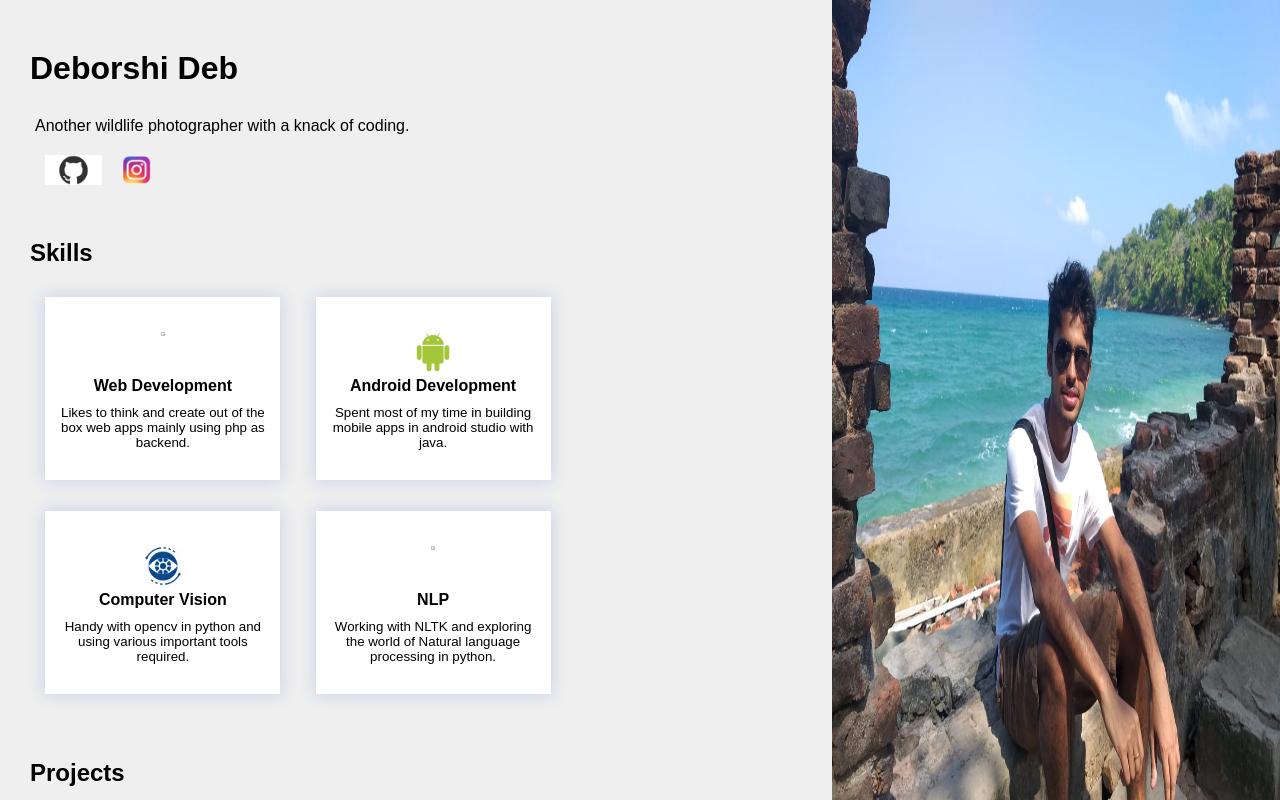
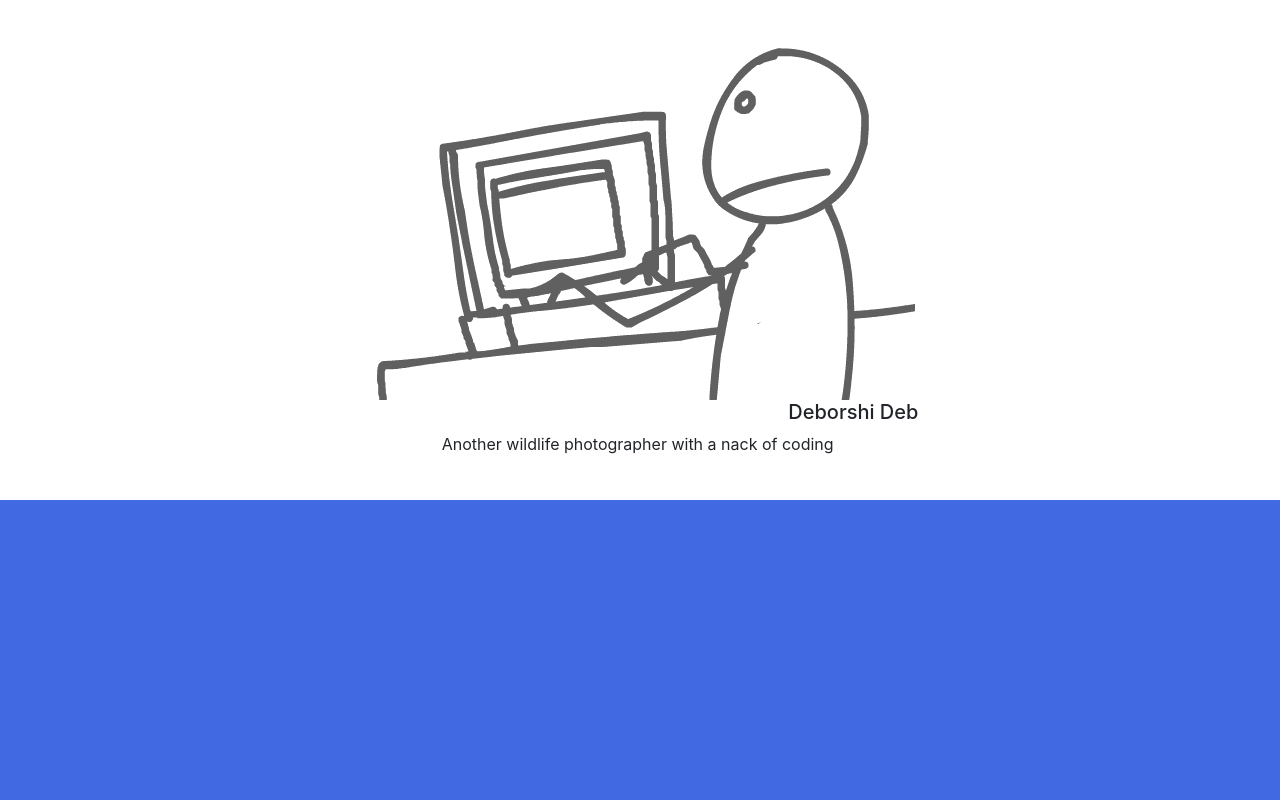
Before and after one commit to DebDx/resume, a plain HTML site: page index.html in a window 1280 px wide. Drawn offline with nearby package versions, Linux system fonts and the light colour scheme.

Commit message:
second commit

```diff
--- a/index.html
+++ b/index.html
@@ -1,66 +1,38 @@
-<html>
-    <head>
-        <title>Resume Page</title>
-        <meta name="viewport" content="width=device-width, initial-scale=1.0">
-        <link rel="stylesheet" href="style.css">
-    </head>
-    <body>
-        <div class="profile-img">
-            <img src="d.jpeg">
-        </div>
-      <div class="profile-info">
-          <h1>Deborshi Deb</h1>
-          <p class="about">Another wildlife photographer with a knack of coding.</p>
-          <div class="social-media">
-            <a href="https://github.com/DebDx"><img src="github.png"></a>
-            <a href="https://instagram.com/deborshi_deb"><img src="insta.png"></a>
-        </div>
-        <h2>Skills</h2>
-        <div class="skills">
-        <img src="web.png">
-        <p><b>Web Development</b></p>
-        <small>
-         Likes to think and create out of the box web apps mainly using php as backend.
-        </small>
-    </div>
-    <div class="skills">
-        <img src="android.png">
-        <p><b>Android Development</b></p>
-        <small>
-         Spent most of my time in building mobile apps in android studio with java.
-        </small>
-    </div>
-    <div class="skills">
-        <img src="cv1.png">
-        <p><b>Computer Vision</b></p>
-        <small>
-        Handy with opencv in python and using various important tools required.
-        </small>
-    </div>
-    <div class="skills">
-        <img src="nlp.png">
-        <p><b>NLP</b></p>
-        <small>
-        Working with NLTK and exploring the world of Natural language processing in python.
-        </small>
-    </div>
-    <h2>Projects</h2>
-        <div class="projects">
-          <a href="https://github.com/DebDx/Yawn-Detector">  <img src="yawn.jpg"></a>
-          <a href="https://github.com/DebDx/selftracker"> <img src="location1.jpg"></a>
-          <a href="https://github.com/DebDx/SMITchatbot"> <img src="smit1.jpg"></a>
-          <a href="https://github.com/DebDx/Paratha-House"> <img src="paratha1.jpg"></a>
-          <a href="https://github.com/DebDx/Blink-detector"><img src="blink1.jpg"></a>
-            <img src="senti.jpeg">
+<!DOCTYPE html>
+<html lang="en">
+<head>
+  <title>Bootstrap 4 Example</title>
+  <meta charset="utf-8">
+  <meta name="viewport" content="width=device-width, initial-scale=1">
+  <meta http-equiv="X-UA-Compatible" content="ie=edge">
+  <link rel="stylesheet" href="https://maxcdn.bootstrapcdn.com/bootstrap/4.4.1/css/bootstrap.min.css">
+  <script src="https://cdnjs.cloudflare.com/ajax/libs/popper.js/1.16.0/umd/popper.min.js"></script>
+  <link rel="stylesheet" href="style.css"/>
+</head>
+<body >
+    <div class="container-fluid cbox">
+
+    <center>
+        <IMG SRC="comp.gif" class="img-fluid">
+    </center>
+    <div class="row">
+        <div class="col-sm-4">
 
         </div>
-        <div class="contact">
-            <span style="text-align: center;"><img src="gmail.png"> debdeborshi123@gmail.com</span>
+        <div class="col-sm">
+
+                <center><b><h5 text-center>Deborshi Deb</h5></b></center>
+
+            <h10>Another wildlife photographer with a nack of coding</h10>
 
         </div>
-        <p class="copyright">Powered by DebDx</p>
+
         </div>
+    </div>
 
-    </body>
 
+
+    <script src="https://ajax.googleapis.com/ajax/libs/jquery/3.4.1/jquery.min.js"></script>
+    <script src="https://maxcdn.bootstrapcdn.com/bootstrap/4.4.1/js/bootstrap.min.js"></script>
+</body>
 </html>
--- a/style.css
+++ b/style.css
@@ -1,121 +1,8 @@
-*
-{
-    margin: 0;
-    padding: 0;
+body{
+    background-color: royalblue;
 }
-body{
-    background:#efefef;
-    font-family: sans-serif;
-}
-.profile-img
-{
-    width: 35%;
-    float: right;
-}
-.profile-img img
-{
-    width: 100%;
-    height: 100%;
-}
-.about
-{
-    margin-left:5px;
-}
-.profile-info{
-    width: 60%;
-    height: 100vh;
-    float: left;
-    padding: 0 30;
-    overflow: scroll;
-    overflow-x: hidden;
-}
-.profile-info::-webkit-scrollbar
-{
-    width:0px
-}
-.profile-info h1{
-    margin-top: 50px;
-    margin-bottom: 30px;
-}
-.profile-info h2{
-    margin-top: 50px;
-    margin-bottom: 15px;
-}
-.social-media img
-{
-    height:30px;
-    margin-right:15px;
-}
-.social-media
-{
-    margin-top: 20px;
-    margin-left:15px;
-}
-.skills img{
-    height: 5%;
-    margin: 5px;
-}
-.skills{
-    display: inline-block;
-    width: 28%;
-    padding: 30px 10px;
-    margin: 2%;
-    text-align: center;
-    box-shadow: 0 0 15px 1px rgba(37, 73,214,0.18);
-    background-color: white;
-}
-.skills small{
-    padding-top: 10px;
-    display: block;
-}
-.projects img{
-    width:31%;
-    height: 160px;
-    padding: 4px;
-    margin-bottom: 5px;
-
-    margin-left: 5px;
-}
-.contact img
-{
-    width:20px;
-
+.cbox{
+    background-color:white;
+    height: 500px
 
 }
-.contact span{
-    margin: 5%;
-}
-.contact{
-    margin: 5% 0% 5% 25%;
-    width: 65%
-}
-.copyright
-{
-    text-align: center;
-    margin-bottom: 20px;
-}
-@media only screen and (max-width:900px)
-{
-    .profile-info
-    {
-        width:100%;
-        overflow:inherit
-    }
-    .profile-img{
-        width: 100%
-    }
-    .skills{
-        width: 95%;
-        margin-bottom: 10%;
-    }
-    .skills img{
-        height: 8%;
-        margin: 10px 0;
-    }
-    .projects img{
-        width: 47%;
-    }
-    span{
-        display: block;
-    }
-}
```
Also changed, not shown: KOXOBiN.gif (added), comp.gif (added).
